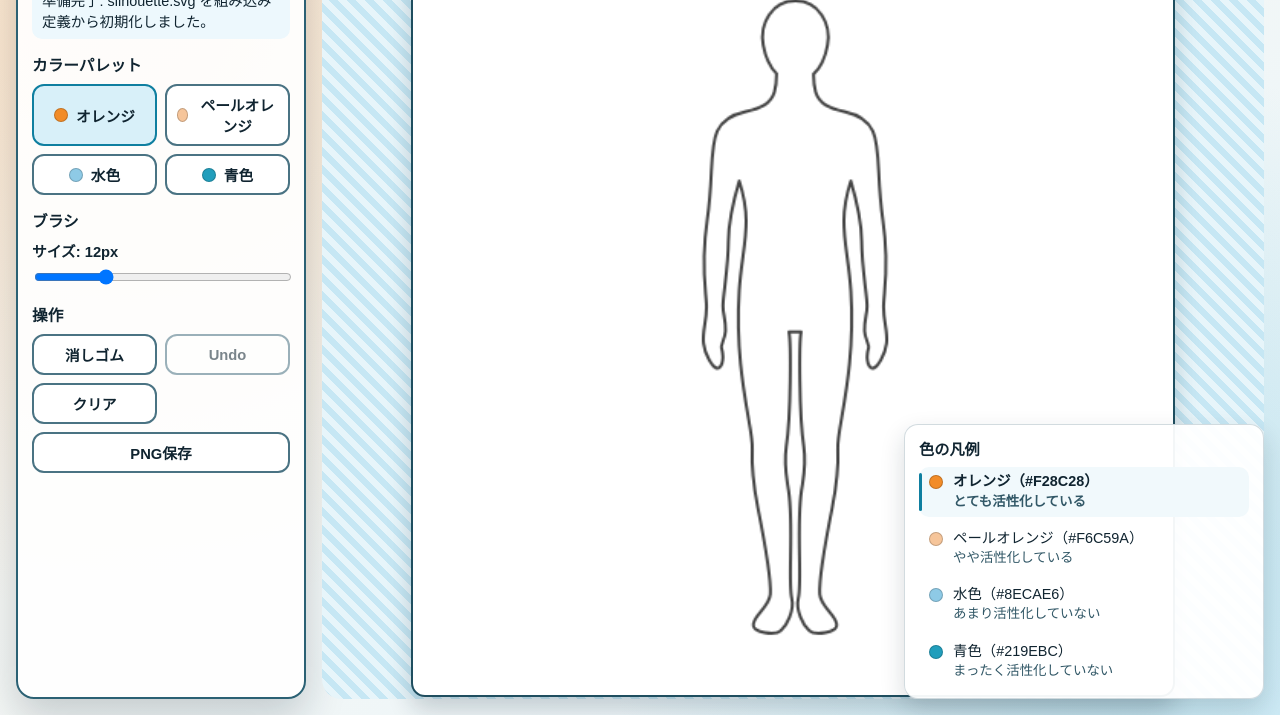
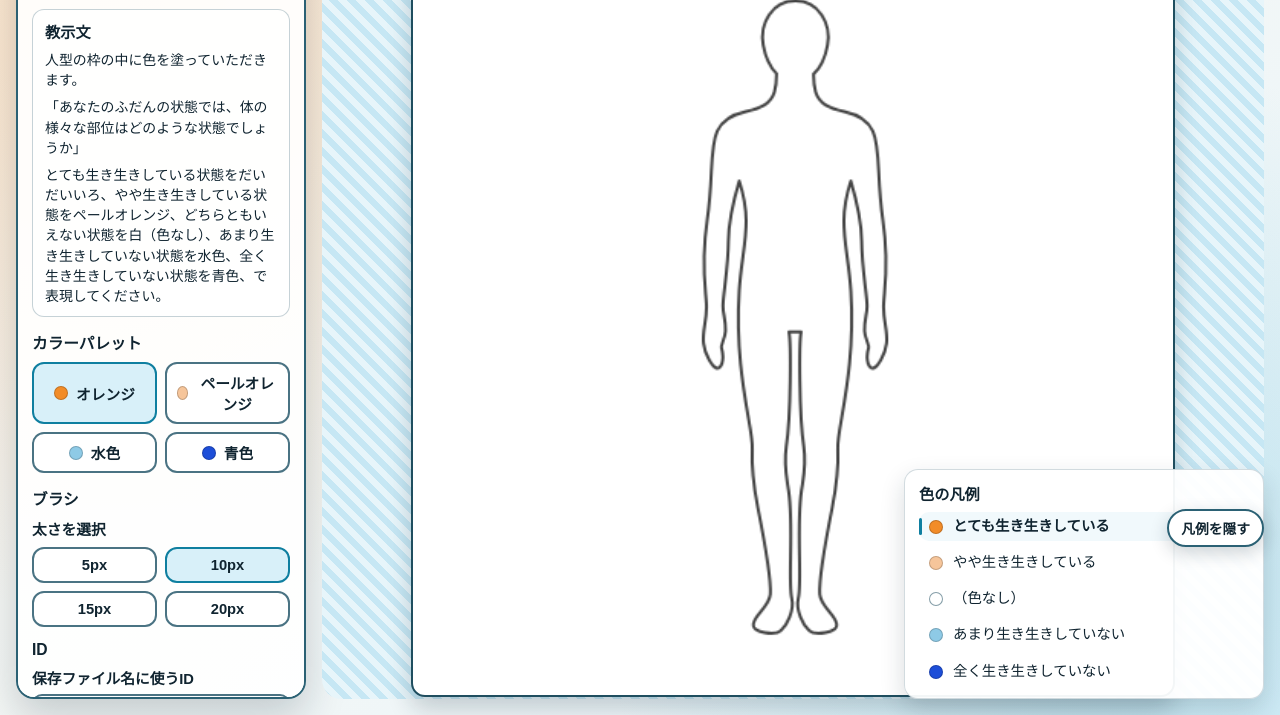
Before and after one commit to Yugontech/human-body-coloring, a plain HTML site: page index.html in a window 1280 px wide. Shown: the part 85-800 px from the top of the page. Drawn offline with Linux system fonts and the light colour scheme.

Commit message:
Add legend toggle and brush presets

```diff
--- a/app.js
+++ b/app.js
@@ -3,29 +3,34 @@
 const COLORS = [
   {
     name: 'オレンジ',
-    value: '#F28C28',
-    legendText: 'とても活性化している'
+    value: '#F28C28'
   },
   {
     name: 'ペールオレンジ',
-    value: '#F6C59A',
-    legendText: 'やや活性化している'
+    value: '#F6C59A'
   },
   {
     name: '水色',
-    value: '#8ECAE6',
-    legendText: 'あまり活性化していない'
+    value: '#8ECAE6'
   },
   {
     name: '青色',
-    value: '#219EBC',
-    legendText: 'まったく活性化していない'
+    value: '#1D4ED8'
   }
 ];
 
-const DEFAULT_BRUSH_SIZE = 12;
+const LEGEND_ITEMS = [
+  { label: 'とても生き生きしている', color: COLORS[0].value, paletteColor: COLORS[0].value },
+  { label: 'やや生き生きしている', color: COLORS[1].value, paletteColor: COLORS[1].value },
+  { label: '（色なし）', color: '#FFFFFF', neutral: true },
+  { label: 'あまり生き生きしていない', color: COLORS[2].value, paletteColor: COLORS[2].value },
+  { label: '全く生き生きしていない', color: COLORS[3].value, paletteColor: COLORS[3].value }
+];
+
+const DEFAULT_BRUSH_SIZE = 10;
 const MAX_UNDO_STEPS = 20;
 const MASK_EDGE_PROTECT_PX = 2;
+const LEGEND_COLLAPSED_STORAGE_KEY = 'human-body-coloring.legendCollapsed';
 const SILHOUETTE_SPEC = {
   label: 'silhouette.svg',
   viewBox: { minX: -250, minY: -250, width: 500, height: 500 },
@@ -43,9 +48,11 @@ const canvasStage = document.getElementById('canvasStage');
 
 const statusText = document.getElementById('statusText');
 const palette = document.getElementById('palette');
+const colorLegend = document.getElementById('colorLegend');
+const legendToggleBtn = document.getElementById('legendToggleBtn');
 const legendList = document.getElementById('legendList');
-const brushSizeInput = document.getElementById('brushSize');
-const brushSizeValue = document.getElementById('brushSizeValue');
+const brushPresetButtons = Array.from(document.querySelectorAll('.brush-preset-btn'));
+const exportIdInput = document.getElementById('exportIdInput');
 const eraserBtn = document.getElementById('eraserBtn');
 const undoBtn = document.getElementById('undoBtn');
 const clearBtn = document.getElementById('clearBtn');
@@ -64,6 +71,7 @@ const state = {
   drawing: false,
   pointerId: null,
   lastPoint: null,
+  legendCollapsed: false,
   undoStack: [],
   resizeObserver: null,
   maskCanvas: document.createElement('canvas'),
@@ -83,23 +91,24 @@ let resizeRafId = 0;
 init();
 
 function init() {
-  // 追加仕様: COLORS定数を使って、パレットと凡例を同時に構築する。
   buildColorUi();
+  setupLegendToggle();
   bindUiEvents();
-  brushSizeValue.textContent = String(DEFAULT_BRUSH_SIZE);
   setControlsEnabled(false);
   updateActiveUi();
   loadSilhouette();
 }
 
-// 追加仕様: パレットと凡例の色を同じ定数（COLORS）から生成する。
 function buildColorUi() {
   palette.replaceChildren();
   legendList.replaceChildren();
 
   COLORS.forEach((color) => {
     palette.appendChild(createPaletteButton(color));
-    legendList.appendChild(createLegendItem(color));
+  });
+
+  LEGEND_ITEMS.forEach((item) => {
+    legendList.appendChild(createLegendItem(item));
   });
 
   paletteButtons = Array.from(palette.querySelectorAll('.palette-btn'));
@@ -122,33 +131,78 @@ function createPaletteButton(color) {
   return button;
 }
 
-function createLegendItem(color) {
+function createLegendItem(itemData) {
   const item = document.createElement('li');
   item.className = 'legend-item';
-  item.dataset.color = color.value;
+  item.dataset.legendType = itemData.neutral ? 'neutral' : 'color';
+  if (itemData.paletteColor) {
+    item.dataset.paletteColor = itemData.paletteColor;
+  }
 
   const dot = document.createElement('span');
   dot.className = 'legend-dot';
-  dot.style.setProperty('--legend-color', color.value);
+  dot.style.setProperty('--legend-color', itemData.color);
+  if (itemData.neutral) {
+    dot.classList.add('no-color');
+  }
 
   const textWrap = document.createElement('span');
   textWrap.className = 'legend-text';
 
   const name = document.createElement('span');
   name.className = 'legend-name';
-  name.textContent = `${color.name}（${color.value}）`;
-
-  const description = document.createElement('span');
-  description.className = 'legend-desc';
-  description.textContent = color.legendText;
+  name.textContent = itemData.label;
 
   textWrap.appendChild(name);
-  textWrap.appendChild(description);
 
   item.appendChild(dot);
   item.appendChild(textWrap);
 
   return item;
+}
+
+function setupLegendToggle() {
+  if (!legendToggleBtn || !colorLegend) {
+    return;
+  }
+
+  legendToggleBtn.hidden = false;
+  legendToggleBtn.addEventListener('click', () => {
+    setLegendCollapsed(!state.legendCollapsed);
+    persistLegendCollapsedState();
+  });
+
+  setLegendCollapsed(readLegendCollapsedState());
+}
+
+function setLegendCollapsed(collapsed) {
+  state.legendCollapsed = Boolean(collapsed);
+  document.body.classList.toggle('legend-collapsed', state.legendCollapsed);
+
+  if (legendToggleBtn) {
+    legendToggleBtn.textContent = state.legendCollapsed ? '凡例を表示' : '凡例を隠す';
+    legendToggleBtn.setAttribute('aria-expanded', String(!state.legendCollapsed));
+  }
+
+  if (colorLegend) {
+    colorLegend.setAttribute('aria-hidden', String(state.legendCollapsed));
+  }
+}
+
+function readLegendCollapsedState() {
+  try {
+    return window.localStorage.getItem(LEGEND_COLLAPSED_STORAGE_KEY) === '1';
+  } catch (error) {
+    return false;
+  }
+}
+
+function persistLegendCollapsedState() {
+  try {
+    window.localStorage.setItem(LEGEND_COLLAPSED_STORAGE_KEY, state.legendCollapsed ? '1' : '0');
+  } catch (error) {
+    // no-op: private browsing 等で localStorage が使えない場合は保存しない。
+  }
 }
 
 function bindUiEvents() {
@@ -164,9 +218,15 @@ function bindUiEvents() {
     });
   });
 
-  brushSizeInput.addEventListener('input', () => {
-    state.brushSize = Number(brushSizeInput.value);
-    brushSizeValue.textContent = String(state.brushSize);
+  brushPresetButtons.forEach((button) => {
+    button.addEventListener('click', () => {
+      const nextSize = Number(button.dataset.size);
+      if (!Number.isFinite(nextSize) || nextSize <= 0) {
+        return;
+      }
+      state.brushSize = nextSize;
+      updateActiveUi();
+    });
   });
 
   eraserBtn.addEventListener('click', () => {
@@ -223,7 +283,7 @@ function loadSilhouette() {
       state.ready = true;
       setControlsEnabled(true);
       updateUndoButtonState();
-      setStatus(`準備完了: ${spec.label} を組み込み定義から初期化しました。`);
+      setStatus('');
     });
   } catch (error) {
     console.error(error);
@@ -545,14 +605,31 @@ function saveAsPng() {
 
   const link = document.createElement('a');
   link.href = merged.toDataURL('image/png');
-  link.download = `human-body-coloring-${stamp}.png`;
+  link.download = buildExportFilename(stamp);
   link.click();
+}
+
+function buildExportFilename(stamp) {
+  const rawId = exportIdInput ? exportIdInput.value : '';
+  const sanitizedId = sanitizeFileNameSegment(rawId);
+  if (!sanitizedId) {
+    return `human-body-coloring-${stamp}.png`;
+  }
+  return `human-body-coloring-${sanitizedId}-${stamp}.png`;
+}
+
+function sanitizeFileNameSegment(raw) {
+  return String(raw)
+    .trim()
+    .replace(/[\\/:*?"<>|]/g, '')
+    .replace(/\s+/g, '-')
+    .replace(/-+/g, '-');
 }
 
 function setControlsEnabled(enabled) {
   const controls = [
     ...paletteButtons,
-    brushSizeInput,
+    ...brushPresetButtons,
     eraserBtn,
     undoBtn,
     clearBtn,
@@ -572,11 +649,21 @@ function updateActiveUi() {
     const active = state.tool === 'brush' && button.dataset.color === state.selectedColor;
     button.classList.toggle('active', active);
   });
-  // 追加仕様: 選択中の色を凡例にも反映する。
+
+  brushPresetButtons.forEach((button) => {
+    const size = Number(button.dataset.size);
+    const active = Number.isFinite(size) && size === state.brushSize;
+    button.classList.toggle('active', active);
+  });
+
   legendItems.forEach((item) => {
-    const active = item.dataset.color === state.selectedColor;
+    const isNeutral = item.dataset.legendType === 'neutral';
+    const active = isNeutral
+      ? state.tool === 'eraser'
+      : state.tool === 'brush' && item.dataset.paletteColor === state.selectedColor;
     item.classList.toggle('active', active);
   });
+
   eraserBtn.classList.toggle('active', state.tool === 'eraser');
 }
 
--- a/index.html
+++ b/index.html
@@ -11,6 +11,12 @@
     <aside class="tool-panel" aria-label="ツールパネル">
       <h1>人型シルエット 4色塗り</h1>
       <p id="statusText" class="status-text">シルエット画像を読み込み中...</p>
+      <section class="instruction-box" aria-label="教示文">
+        <h2>教示文</h2>
+        <p>人型の枠の中に色を塗っていただきます。</p>
+        <p>「あなたのふだんの状態では、体の様々な部位はどのような状態でしょうか」</p>
+        <p>とても生き生きしている状態をだいだいいろ、やや生き生きしている状態をペールオレンジ、どちらともいえない状態を白（色なし）、あまり生き生きしていない状態を水色、全く生き生きしていない状態を青色、で表現してください。</p>
+      </section>
 
       <section class="control-group">
         <h2>カラーパレット</h2>
@@ -20,18 +26,35 @@
 
       <section class="control-group">
         <h2>ブラシ</h2>
-        <label class="slider-label" for="brushSize">
-          サイズ: <span id="brushSizeValue">12</span>px
-        </label>
-        <input id="brushSize" type="range" min="2" max="40" step="1" value="12" disabled>
+        <p class="preset-label">太さを選択</p>
+        <div id="brushPresetGroup" class="brush-presets" role="group" aria-label="ブラシの太さ">
+          <button class="brush-preset-btn" type="button" data-size="5" disabled>5px</button>
+          <button class="brush-preset-btn active" type="button" data-size="10" disabled>10px</button>
+          <button class="brush-preset-btn" type="button" data-size="15" disabled>15px</button>
+          <button class="brush-preset-btn" type="button" data-size="20" disabled>20px</button>
+        </div>
+      </section>
+
+      <section class="control-group">
+        <h2>ID</h2>
+        <label class="slider-label" for="exportIdInput">保存ファイル名に使うID</label>
+        <input
+          id="exportIdInput"
+          class="text-input"
+          type="text"
+          placeholder="例: user01"
+          autocomplete="off"
+          inputmode="text"
+          maxlength="64"
+        >
       </section>
 
       <section class="control-group">
         <h2>操作</h2>
         <div class="actions">
           <button id="eraserBtn" class="tool-btn" type="button" disabled>消しゴム</button>
-          <button id="undoBtn" class="tool-btn" type="button" disabled>Undo</button>
-          <button id="clearBtn" class="tool-btn" type="button" disabled>クリア</button>
+          <button id="undoBtn" class="tool-btn" type="button" disabled>一つ前に戻る</button>
+          <button id="clearBtn" class="tool-btn" type="button" disabled>すべて消去</button>
           <button id="saveBtn" class="tool-btn save-btn" type="button" disabled>PNG保存</button>
         </div>
       </section>
@@ -52,6 +75,16 @@
     <h2 class="legend-title">色の凡例</h2>
     <ul id="legendList" class="legend-list"></ul>
   </section>
+  <!-- モバイル対応: 凡例の表示/非表示を切り替えるボタン -->
+  <button
+    id="legendToggleBtn"
+    class="legend-toggle-btn"
+    type="button"
+    aria-controls="colorLegend"
+    aria-expanded="true"
+  >
+    凡例を隠す
+  </button>
 
   <script src="app.js" defer></script>
 </body>
--- a/styles.css
+++ b/styles.css
@@ -58,6 +58,29 @@ body {
   background: #edf8fd;
 }
 
+.instruction-box {
+  margin-top: 12px;
+  padding: 10px 12px;
+  border: 1px solid rgba(31, 78, 95, 0.25);
+  border-radius: 12px;
+  background: rgba(255, 255, 255, 0.75);
+}
+
+.instruction-box h2 {
+  margin: 0 0 8px;
+  font-size: 0.95rem;
+}
+
+.instruction-box p {
+  margin: 0;
+  font-size: 0.87rem;
+  line-height: 1.45;
+}
+
+.instruction-box p + p {
+  margin-top: 7px;
+}
+
 .control-group {
   margin-top: 14px;
 }
@@ -74,7 +97,8 @@ body {
 }
 
 .palette-btn,
-.tool-btn {
+.tool-btn,
+.brush-preset-btn {
   appearance: none;
   border: 2px solid #4a7383;
   border-radius: 12px;
@@ -93,7 +117,8 @@ body {
 }
 
 .palette-btn:hover:not(:disabled),
-.tool-btn:hover:not(:disabled) {
+.tool-btn:hover:not(:disabled),
+.brush-preset-btn:hover:not(:disabled) {
   transform: translateY(-1px);
 }
 
@@ -106,7 +131,8 @@ body {
 }
 
 .palette-btn.active,
-.tool-btn.active {
+.tool-btn.active,
+.brush-preset-btn.active {
   background: var(--active-bg);
   border-color: var(--focus);
 }
@@ -118,8 +144,33 @@ body {
   font-weight: 600;
 }
 
-#brushSize {
+.preset-label {
+  margin: 0 0 8px;
+  font-size: 0.92rem;
+  font-weight: 600;
+}
+
+.brush-presets {
+  display: grid;
+  grid-template-columns: 1fr 1fr;
+  gap: 8px;
+}
+
+.text-input {
   width: 100%;
+  appearance: none;
+  border: 2px solid #4a7383;
+  border-radius: 10px;
+  background: #fff;
+  color: var(--ink);
+  font: inherit;
+  font-size: 0.92rem;
+  padding: 8px 10px;
+}
+
+.text-input:focus-visible {
+  outline: 3px solid rgba(15, 127, 160, 0.35);
+  outline-offset: 2px;
 }
 
 .actions {
@@ -190,7 +241,7 @@ input:disabled {
 
 .palette-btn:focus-visible,
 .tool-btn:focus-visible,
-#brushSize:focus-visible {
+.brush-preset-btn:focus-visible {
   outline: 3px solid rgba(15, 127, 160, 0.35);
   outline-offset: 2px;
 }
@@ -258,6 +309,11 @@ input:disabled {
   margin-top: 2px;
 }
 
+.legend-dot.no-color {
+  border: 1px solid rgba(31, 78, 95, 0.55);
+  box-shadow: inset 0 0 0 1px rgba(255, 255, 255, 0.95);
+}
+
 .legend-text {
   display: flex;
   flex-direction: column;
@@ -269,10 +325,37 @@ input:disabled {
   line-height: 1.2;
 }
 
-.legend-desc {
-  font-size: 0.84rem;
-  line-height: 1.35;
-  color: #325867;
+.legend-toggle-btn {
+  display: inline-flex;
+  position: fixed;
+  right: 16px;
+  bottom: 168px;
+  z-index: 40;
+  appearance: none;
+  border: 2px solid #2b6174;
+  border-radius: 999px;
+  background: rgba(255, 255, 255, 0.96);
+  color: var(--ink);
+  font: inherit;
+  font-size: 0.86rem;
+  font-weight: 700;
+  padding: 7px 12px;
+  box-shadow: 0 6px 18px rgba(16, 36, 48, 0.2);
+  cursor: pointer;
+}
+
+.color-legend {
+  transition: transform 180ms ease, opacity 180ms ease;
+}
+
+body.legend-collapsed .color-legend {
+  transform: translateY(calc(100% + 8px));
+  opacity: 0;
+  pointer-events: none;
+}
+
+body.legend-collapsed .legend-toggle-btn {
+  bottom: 16px;
 }
 
 @media (max-width: 960px) {
@@ -310,4 +393,17 @@ input:disabled {
   #app {
     padding-bottom: 120px;
   }
+
+  .legend-toggle-btn {
+    right: 12px;
+    bottom: calc(132px + env(safe-area-inset-bottom));
+  }
+
+  body.legend-collapsed .legend-toggle-btn {
+    bottom: calc(12px + env(safe-area-inset-bottom));
+  }
+
+  body.legend-collapsed #app {
+    padding-bottom: 60px;
+  }
 }
```
Also changed, not shown: 1 other file.
